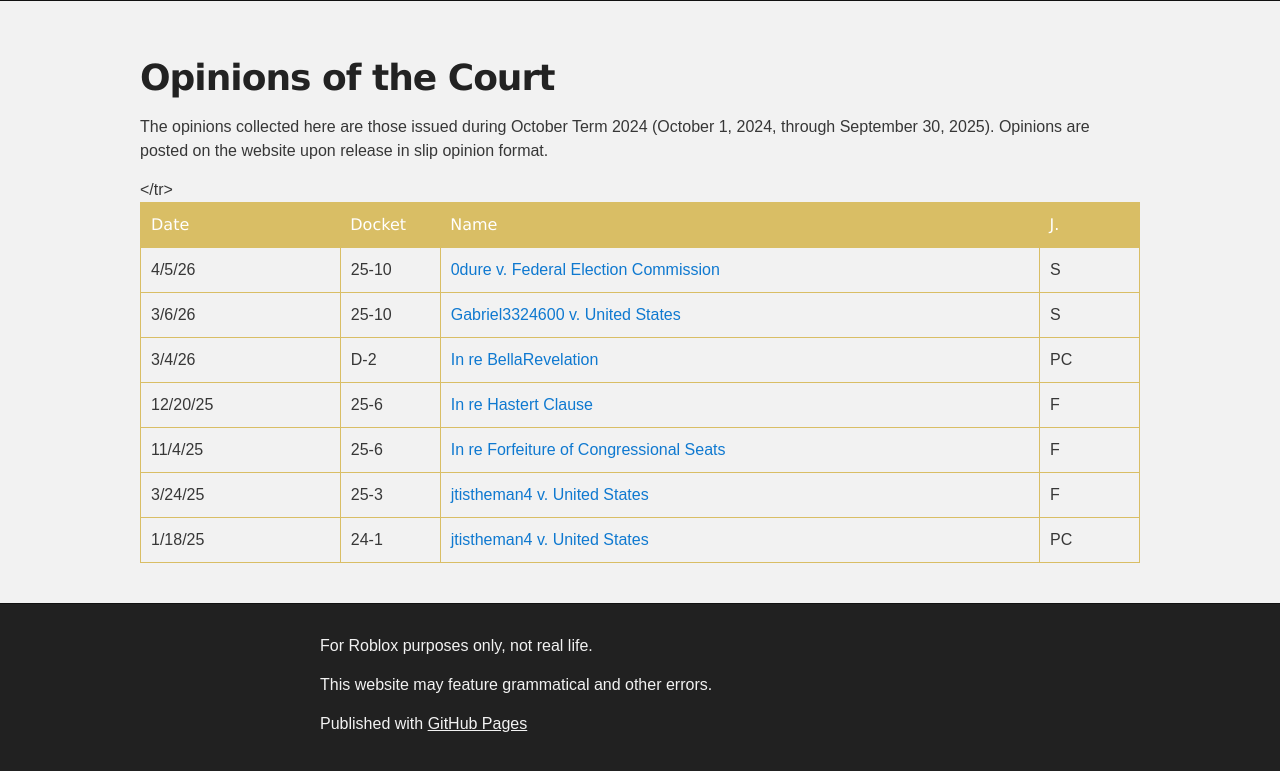
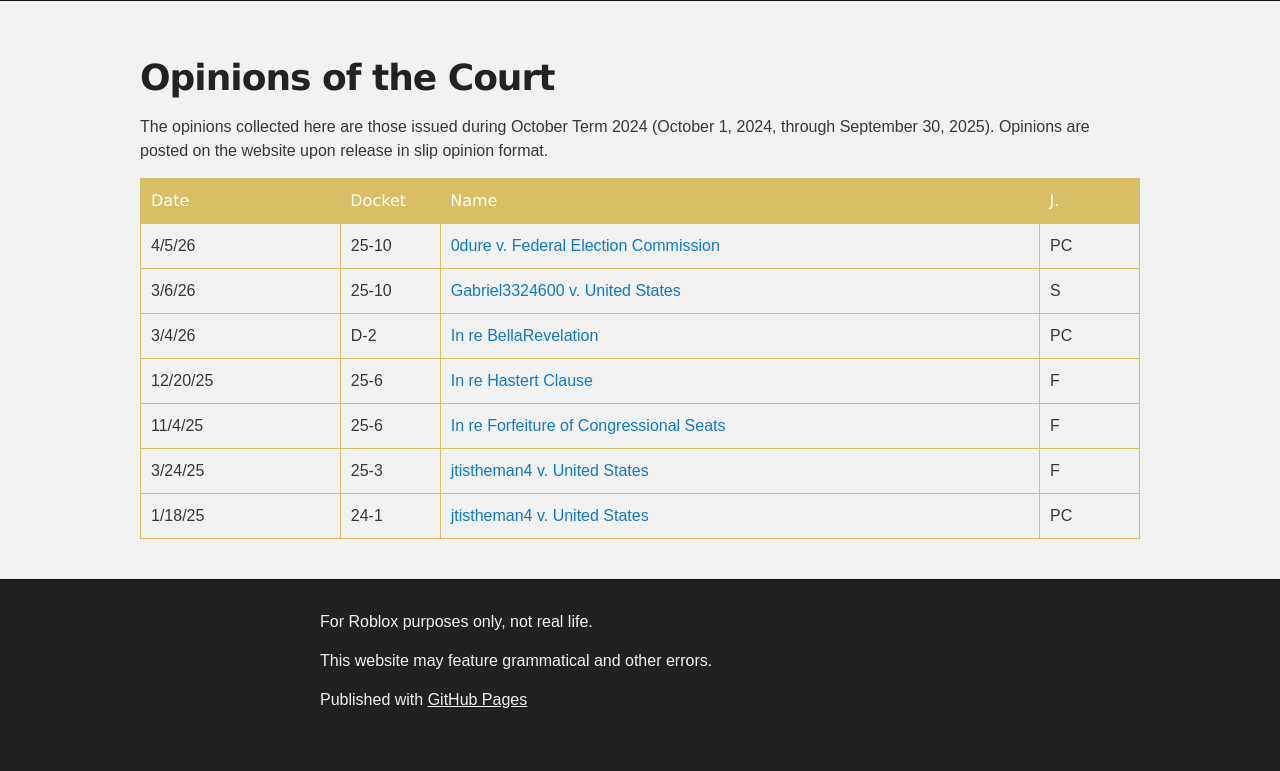
Before and after one commit to supremecourtrblx/supremecourtrblx.github.io, a Jekyll site: the page built from opinions.md, in a window 1280 px wide. Shown: the part 557-1328 px from the top of the page. Built offline with Jekyll 4.4.1, drawn with Linux system fonts in a browser that asks for light colours; our own code applies the rules of GitHub Pages for plain Markdown files; after the commit the page ends 1304 px from its top, so only the background shows below that.

Commit message:
Update opinions.md

```diff
--- a/opinions.md
+++ b/opinions.md
@@ -16,7 +16,7 @@ The opinions collected here are those issued during October Term 2024 (October 1
         <td>4/5/26</td>
         <td>25-10</td>
         <td><a href="/opinions/26-2 opinion.pdf">0dure v. Federal Election Commission</a></td>
-        <td>S</td>
+        <td>PC</td>
     </tr>
     <tr>
         <td>3/6/26</td>
@@ -36,8 +36,7 @@ The opinions collected here are those issued during October Term 2024 (October 1
         <td><a href="/opinions/25-9 opinion.pdf">In re Hastert Clause</a></td>
         <td>F</td>
     </tr>
-    </tr>
-        <tr>
+    <tr>
         <td>11/4/25</td>
         <td>25-6</td>
         <td><a href="/opinions/25-6 courtopinion.pdf">In re Forfeiture of Congressional Seats</a></td>
```
